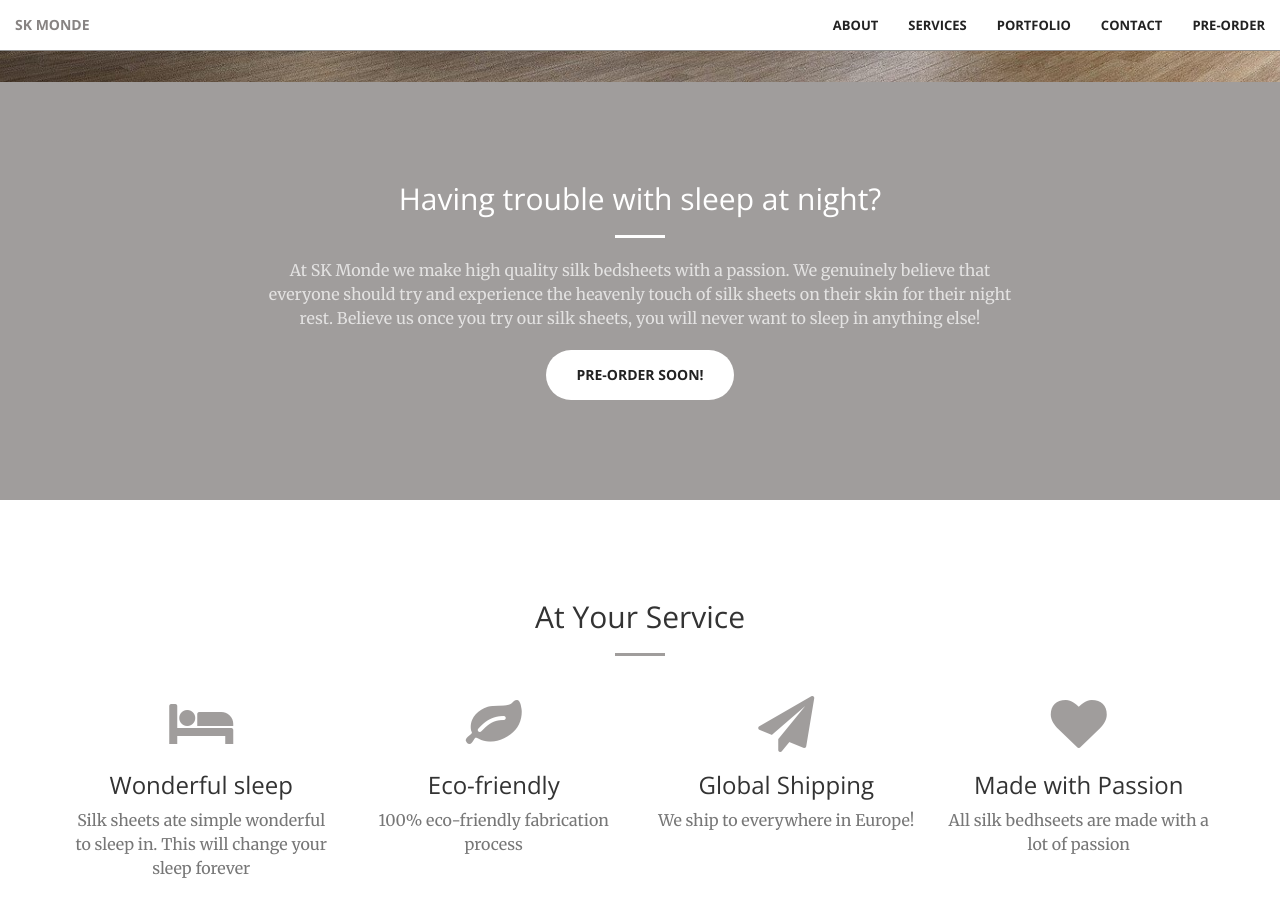
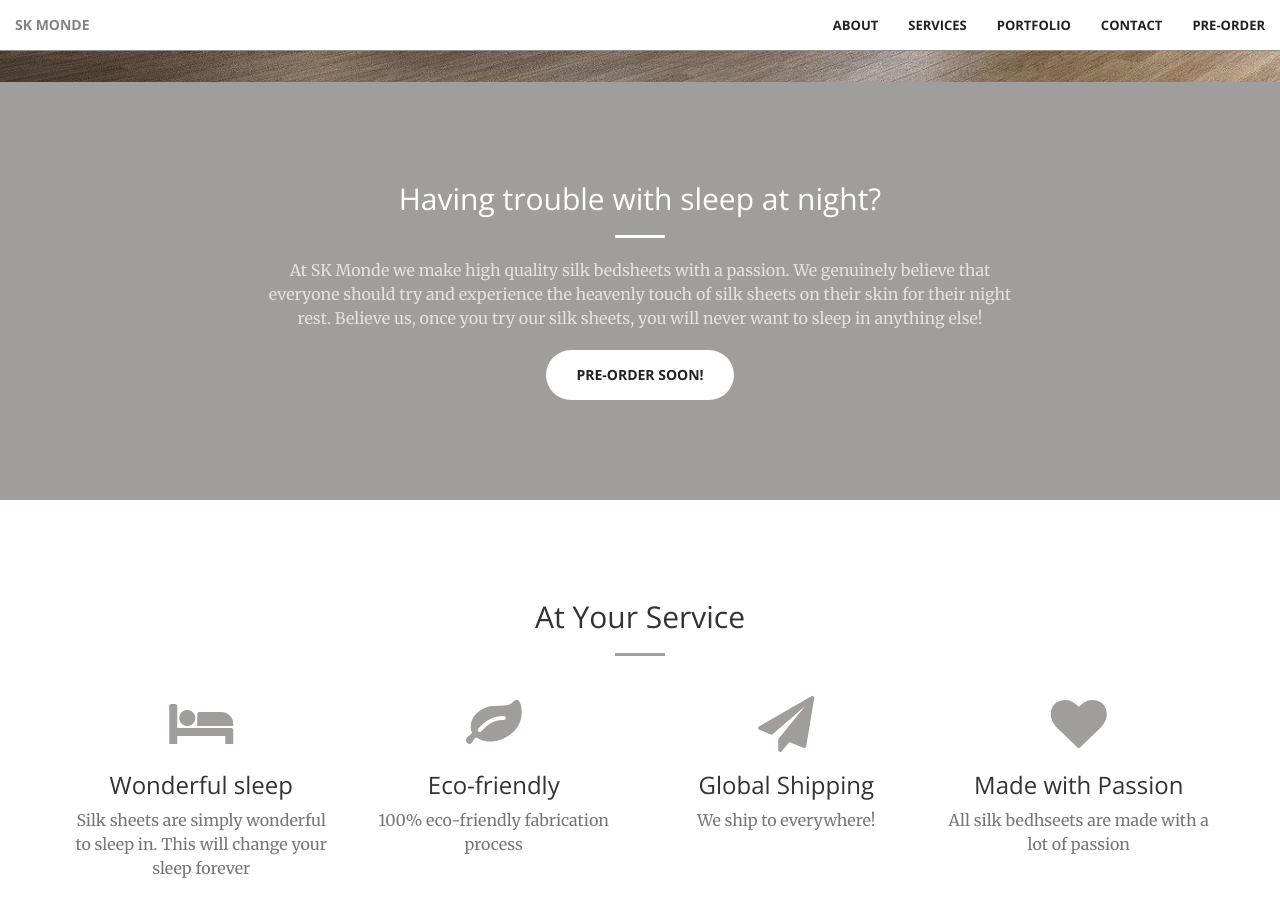
Before and after one commit to gaonip/skmonde, a Jekyll site: the page built from index.md, in a window 1280 px wide and 900 px high, scrolled down 818 px. Built offline with Jekyll 4.4.1, drawn with Linux system fonts in a browser that asks for light colours; our own code applies the rules of GitHub Pages for plain Markdown files; some of the changed text lies outside the part shown.

Commit message:
spelling mistakes

```diff
--- a/_includes/aside.html
+++ b/_includes/aside.html
@@ -1,7 +1,7 @@
   <aside class="bg-dark">
       <div class="container text-center">
           <div class="call-to-action">
-              <h2>Pre-order now at SK Monde!</h2>
+              <h2>Pre-order coming soon</h2>
               <a href="#" class="btn btn-default btn-xl wow tada">Pre-order soon</a>
           </div>
       </div>
--- a/_includes/call-to-action.html
+++ b/_includes/call-to-action.html
@@ -4,7 +4,7 @@
             <div class="col-lg-8 col-lg-offset-2 text-center">
                 <h2 class="section-heading">Having trouble with sleep at night?</h2>
                 <hr class="light">
-                <p class="text-faded">At SK Monde we make high quality silk bedsheets with a passion. We genuinely believe that everyone should try and experience the heavenly touch of silk sheets on their skin for their night rest. Believe us once you try our silk sheets, you will never want to sleep in anything else!</p>
+                <p class="text-faded">At SK Monde we make high quality silk bedsheets with a passion. We genuinely believe that everyone should try and experience the heavenly touch of silk sheets on their skin for their night rest. Believe us, once you try our silk sheets, you will never want to sleep in anything else!</p>
                 <a href="#preorder" class="btn btn-default btn-xl">Pre-order soon!</a>
             </div>
         </div>
--- a/_includes/contact.html
+++ b/_includes/contact.html
@@ -4,7 +4,7 @@
             <div class="col-lg-8 col-lg-offset-2 text-center">
                 <h2 class="section-heading">Contact us!</h2>
                 <hr class="primary">
-                <p>Interested in our products! Send us an email and we will get back to you as soon as possible!</p>
+                <p>Interested in our products? Send us an email and we will get back to you as soon as possible!</p>
             </div>
         <div class="col-lg-2 col-lg-offset-2 text-center">
             <a href="https://instagram.com/{{ site.instagram_username }}">
--- a/_includes/services.html
+++ b/_includes/services.html
@@ -13,7 +13,7 @@
                 <div class="service-box">
                     <i class="fa fa-4x fa-bed wow bounceIn text-primary"></i>
                     <h3>Wonderful sleep</h3>
-                    <p class="text-muted">Silk sheets ate simple wonderful to sleep in. This will change your sleep forever</p>
+                    <p class="text-muted">Silk sheets are simply wonderful to sleep in. This will change your sleep forever</p>
                 </div>
             </div>
             <div class="col-lg-3 col-md-6 text-center">
@@ -27,7 +27,7 @@
                 <div class="service-box">
                     <i class="fa fa-4x fa-paper-plane wow bounceIn text-primary" data-wow-delay=".1s"></i>
                     <h3>Global Shipping</h3>
-                    <p class="text-muted">We ship to everywhere in Europe!</p>
+                    <p class="text-muted">We ship to everywhere!</p>
                 </div>
             </div>
             <div class="col-lg-3 col-md-6 text-center">
```
